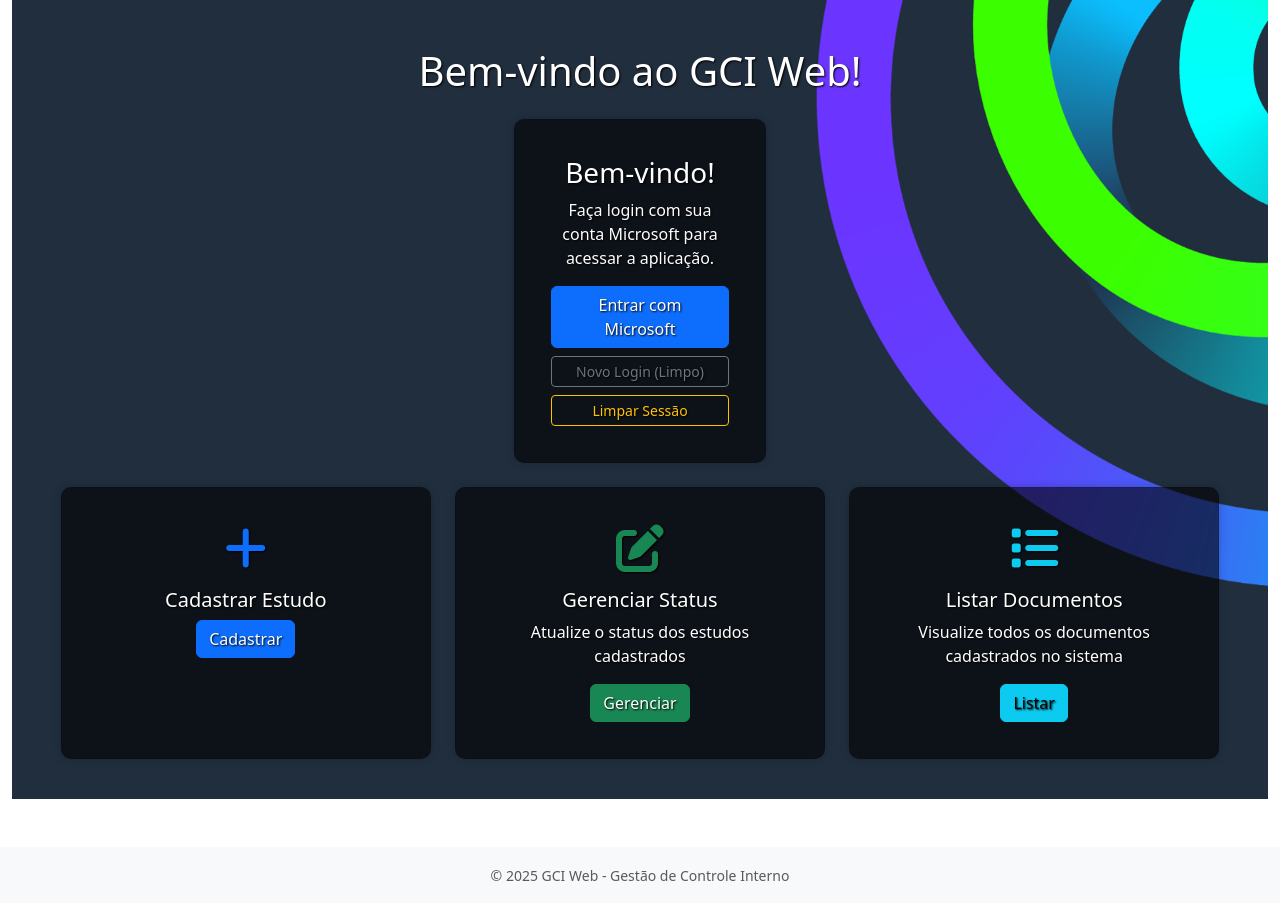
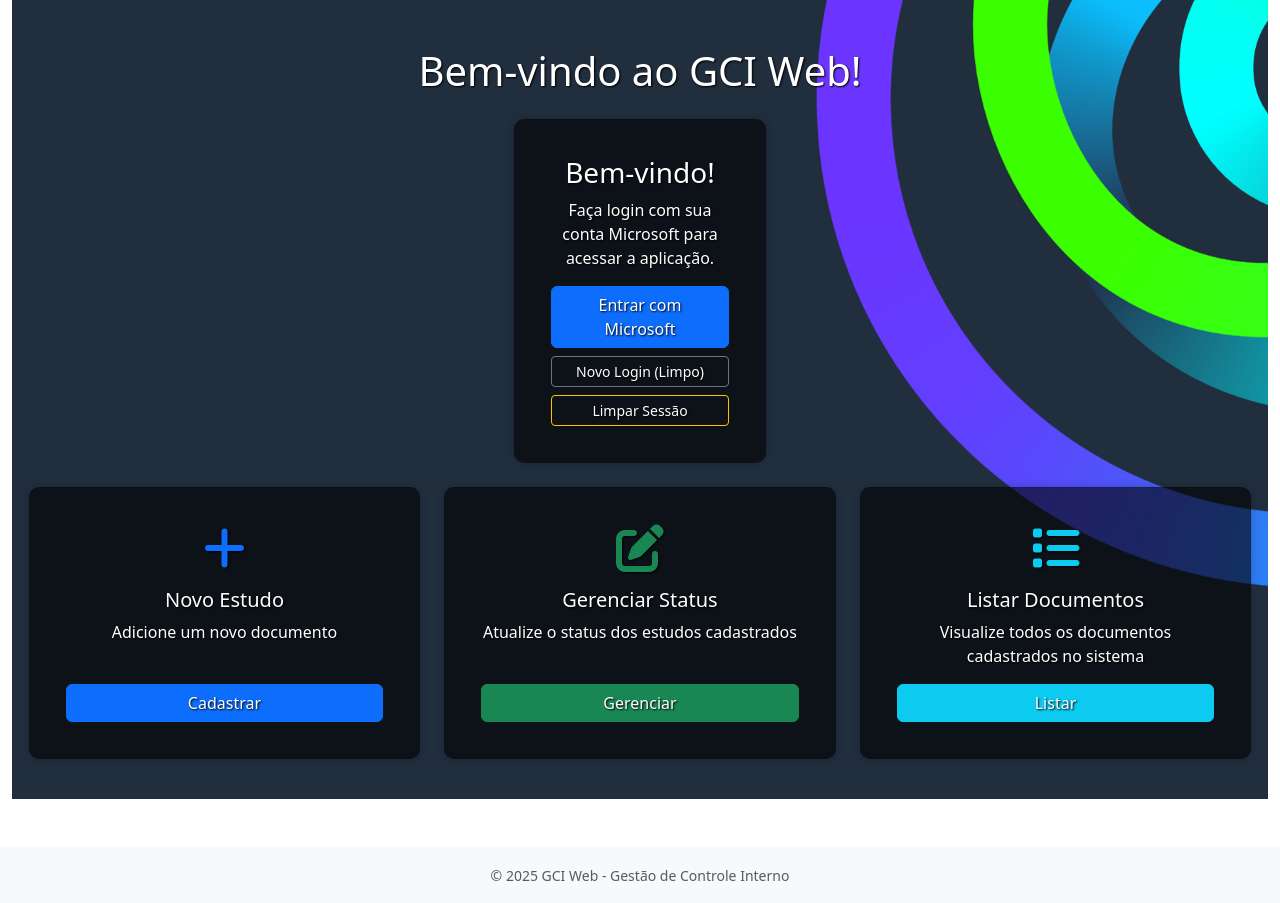
Before and after one commit to EDP-DDPE/GCIWeb, a Flask app: template app/main/templates/main/index.html in a window 1280 px wide. Shown: the part 73-976 px from the top of the page. Run offline with Flask 3, Linux system fonts and the light colour scheme; the template is opened without the code that fills it, so the values that code supplies are empty; parts of the project's set-up code (start-up, migrations or seed data) failed here and were passed over; some libraries are stand-ins or nearby versions.

Commit message:
Correção do style da tela index.html

```diff
--- a/app/main/static/style.css
+++ b/app/main/static/style.css
@@ -21,3 +21,16 @@
     border-radius: 10px;
     box-shadow: 0 0 10px rgba(0,0,0,0.2);
 }
+
+.card .btn {
+    color: white !important;
+}
+
+.card-body {
+    display: flex;
+    flex-direction: column;
+}
+
+.card-body .btn {
+    margin-top: auto; /* empurra o botão pro final */
+}
--- a/app/main/templates/main/index.html
+++ b/app/main/templates/main/index.html
@@ -48,7 +48,8 @@
         <div class="card h-100">
             <div class="card-body text-center">
                 <i class="fas fa-plus fa-3x text-primary mb-3"></i>
-                <h5 class="card-title">Cadastrar Estudo</h5>
+                <h5 class="card-title">Novo Estudo</h5>
+                <p class="card-text">Adicione um novo documento</p>
                 <a href="{{ url_for('cadastro.cadastro_estudo') }}" class="btn btn-primary">Cadastrar</a>
             </div>
         </div>
@@ -71,7 +72,7 @@
                 <i class="fas fa-list fa-3x text-info mb-3"></i>
                 <h5 class="card-title">Listar Documentos</h5>
                 <p class="card-text">Visualize todos os documentos cadastrados no sistema</p>
-                <a href="{{ url_for('listar.listar') }}" class="btn btn-info">Listar</a>
+                <a href="{{url_for('listar.listar')}}" class="btn btn-info">Listar</a>
             </div>
         </div>
     </div>
```
